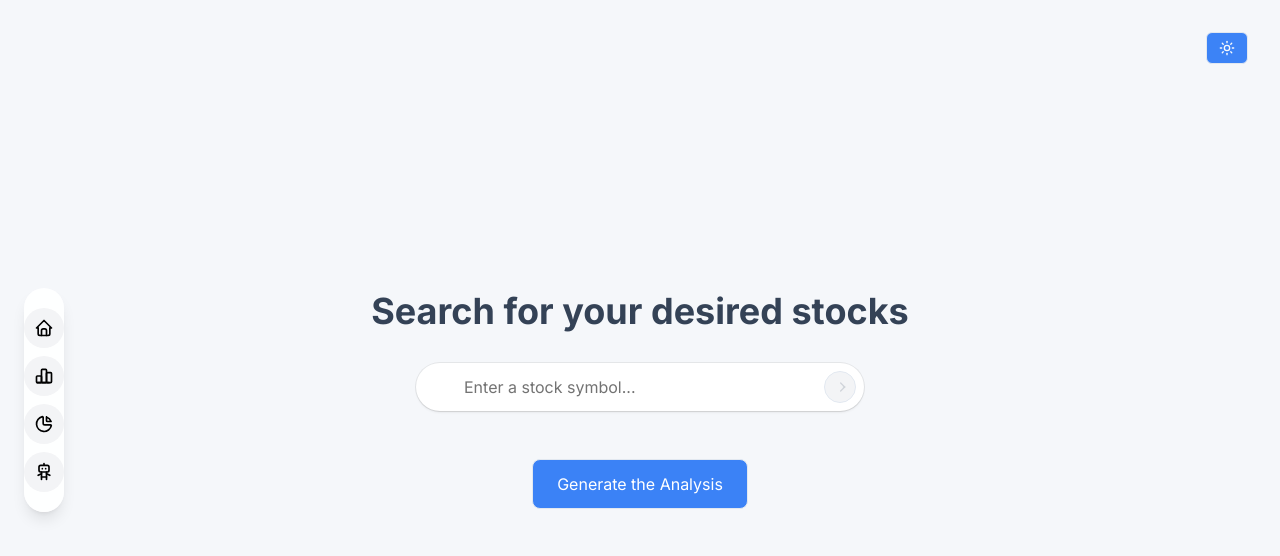
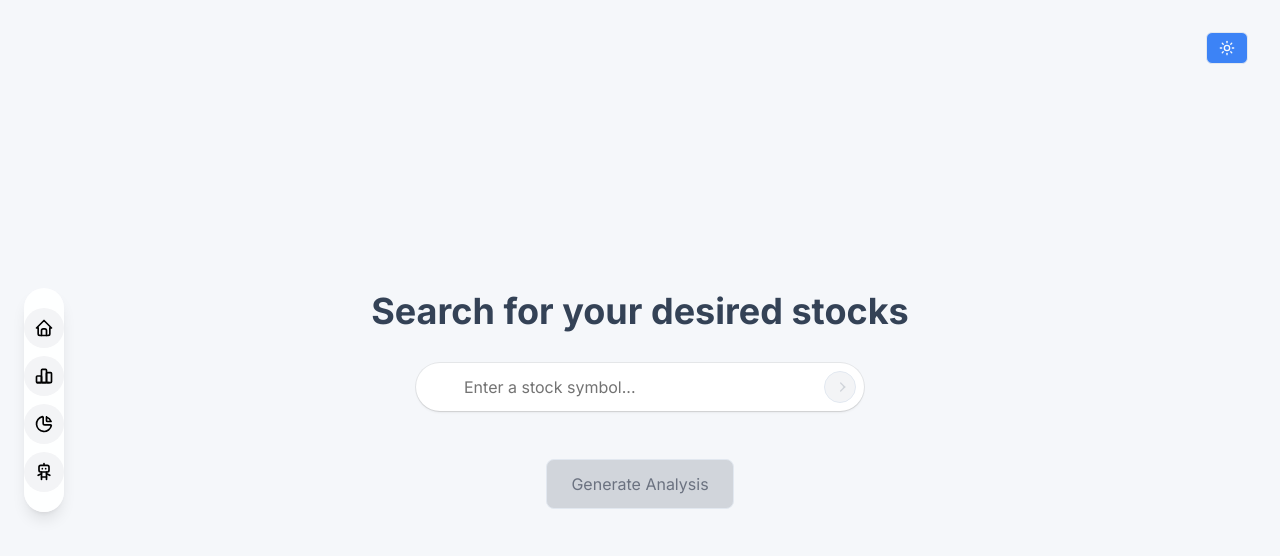
Before and after one commit to krish-shar/InvestIQ, a Next.js app in the folder frontend/: page /get-started in a window 1280 px wide. Shown: the top 556 px of the page. Built offline with nearby package versions, Linux system fonts and the light colour scheme.

Commit message:
trying autocomplete

```diff
--- a/frontend/src/app/components/ui/placeholders-and-vanish-inputs.tsx
+++ b/frontend/src/app/components/ui/placeholders-and-vanish-inputs.tsx
@@ -193,12 +193,17 @@ export function PlaceholdersAndVanishInput({
   };
 
   const filterSuggestions = (input: string) => {
+    if (!input.trim()) {
+      setSuggestions([]);
+      return;
+    }
     const filtered = stockSuggestions.filter(
       (stock) =>
-        stock.symbol.toLowerCase().includes(input.toLowerCase()) ||
+        stock.symbol.toLowerCase().startsWith(input.toLowerCase()) ||
         stock.name.toLowerCase().includes(input.toLowerCase())
     );
     setSuggestions(filtered.slice(0, 5)); // Limit to 5 suggestions
+    console.log('Filtered suggestions:', filtered); // Add this line for debugging
   };
 
   const handleInputChange = (e: React.ChangeEvent<HTMLInputElement>) => {
@@ -207,12 +212,14 @@ export function PlaceholdersAndVanishInput({
       setValue(newValue);
       filterSuggestions(newValue);
       onChange && onChange(e);
+      console.log('Input value:', newValue); // Add this line for debugging
     }
   };
 
   const handleSuggestionClick = (suggestion: { symbol: string; name: string }) => {
     setValue(suggestion.symbol);
     setSuggestions([]);
+    vanishAndSubmit();
   };
 
   return (
@@ -309,7 +316,7 @@ export function PlaceholdersAndVanishInput({
         </AnimatePresence>
       </div>
       {suggestions.length > 0 && !disabled && (
-        <div className="absolute z-50 w-full bg-white dark:bg-zinc-800 mt-1 rounded-md shadow-lg">
+      <div className="absolute z-50 w-full bg-white dark:bg-zinc-800 top-full left-0 mt-1 rounded-md shadow-lg max-h-60 overflow-y-auto">
         {suggestions.map((suggestion) => (
           <div
             key={suggestion.symbol}
--- a/frontend/src/app/get-started/page.tsx
+++ b/frontend/src/app/get-started/page.tsx
@@ -79,12 +79,16 @@ export default function GetStartedPage() {
         transition={{ duration: 0.5, delay: 0.9 }}
         className="mt-8"
       >
-        <Link href="/dashboard">
+        <Link href={selectedStocks.length > 0 ? "/dashboard" : "#"} passHref>
           <button
-            className="px-6 py-3 bg-blue-500 text-white rounded-lg hover:bg-blue-600 transition-colors"
+            className={`px-6 py-3 rounded-lg transition-colors duration-300 ${
+              selectedStocks.length > 0
+                ? "bg-blue-500 text-white hover:bg-blue-600"
+                : "bg-gray-300 text-gray-500 cursor-not-allowed"
+            }`}
             disabled={selectedStocks.length === 0}
           >
-            Generate the Analysis
+            Generate Analysis
           </button>
         </Link>
       </motion.div>
```
Lines whose indentation alone changed are shown as unchanged.
